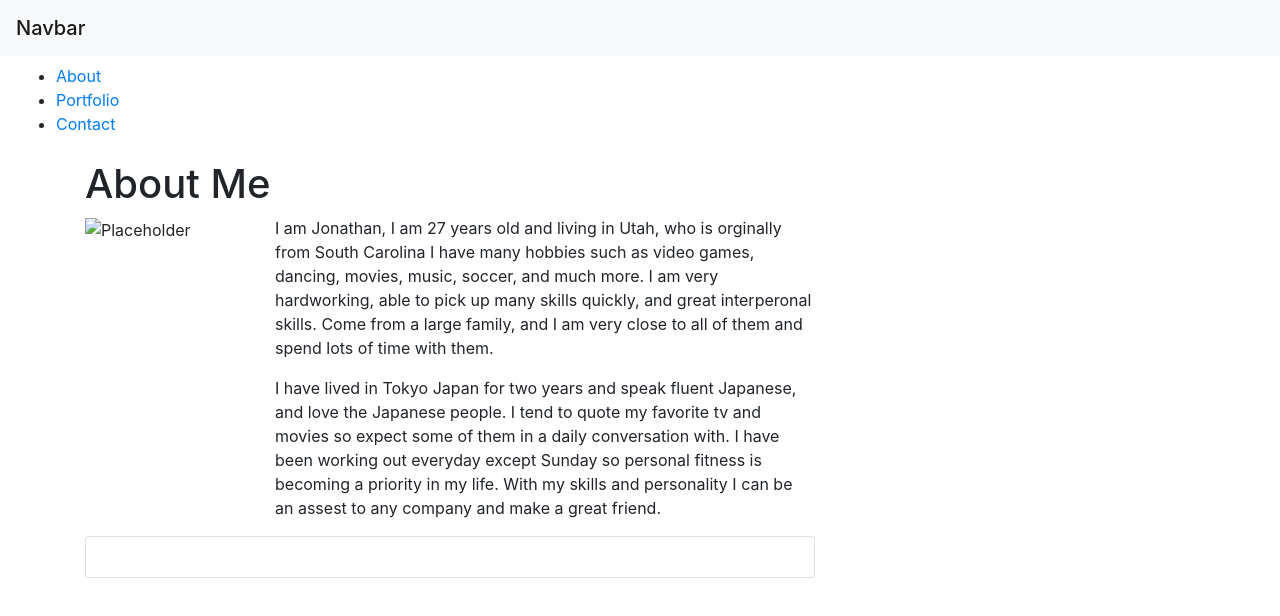
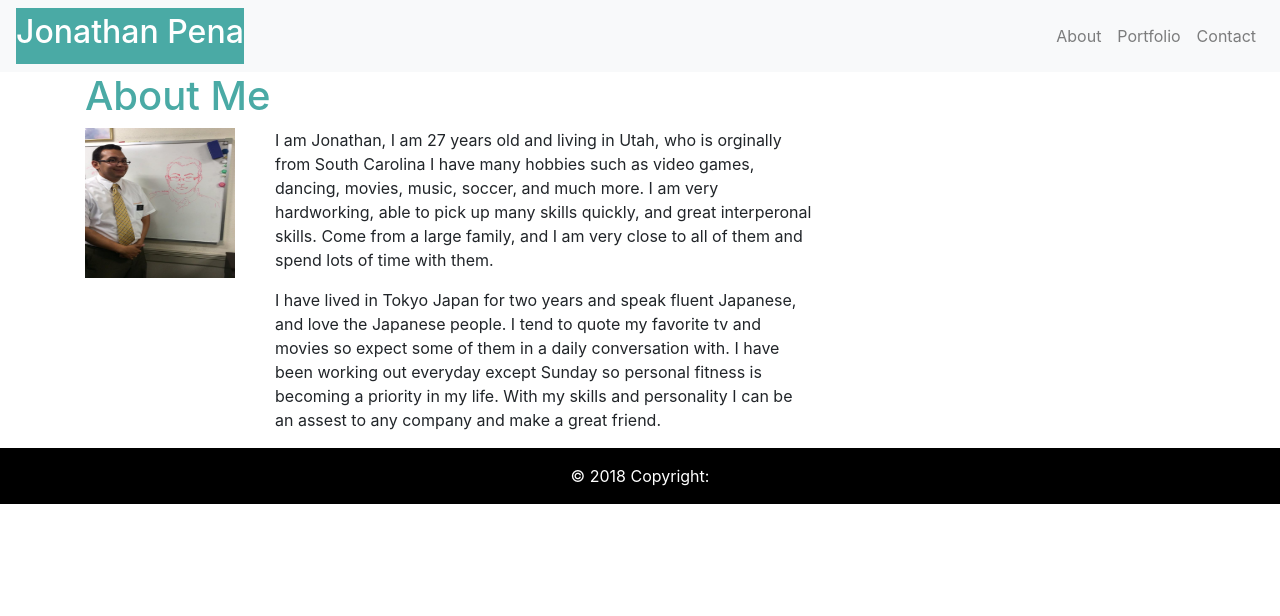
Before and after one commit to penajtokyo/Bootstrap-Portfolio, a plain HTML site: page index.html in a window 1280 px wide. Drawn offline with nearby package versions, Linux system fonts and the light colour scheme.

Commit message:
Getting it done

```diff
--- a/index.html
+++ b/index.html
@@ -10,45 +10,28 @@
 
 </head>
 <body>
-    <!-- <div class="container">
-    <nav class="navbar navbar-light bg-light" >
-            <span class="navbar-brand mb-1 h1 color">Jonathan Pena</span>
-        </nav>
-    </div>
-            <div class="collapse navbar-collapse" id="bs-example-navbar-collapse-1">
-                <ul class="nav navbar-nav navbar-right">
-                <li><a href="#">About</a></li>
-                <li><a href="#">Portfolio</a></li>
-                <li><a href="#">Contact</a></li>
-                </ul>
-            </div>
+
+    <nav class="navbar navbar-expand-md navbar-light bg-light">
+
+        <a class="navbar-brand text-white color" href="#"><h2>Jonathan Pena</h2></a>
+        <button class="navbar-toggler" type="button" data-toggle="collapse" data-target="#navbarNav" aria-controls="navbarNav" aria-expanded="false"
+            aria-label="Toggle navigation">
+            <span class="navbar-toggler-icon"></span>
+        </button>
+        <div class="collapse navbar-collapse" id="navbarNav">
+            <ul class="navbar-nav ml-auto">
+                <li class="nav-item">
+                    <a class="nav-link" href="./index.html">About</a>
+                </li>
+                <li class="nav-item">
+                    <a class="nav-link" href="./portfolio.html">Portfolio</a>
+                </li>
+                <li class="nav-item">
+                    <a class="nav-link" href="./contact.html">Contact</a>
+                </li>
+            </ul>
         </div>
-     </nav> -->
-     <!-- <nav class="navbar navbar-light bg-light">
-            <span class="navbar-brand mb-0 h1">Jonathan Pena</span>
-          </nav>
-     <ul class="navbar  navbar-justify-content-end">
-            <li class="nav-item">
-              <a class="nav-link active" href="#">About</a>
-            </li>
-            <li class="nav-item">
-              <a class="nav-link" href="#">Portfolio</a>
-            </li>
-            <li class="nav-item">
-              <a class="nav-link" href="#">Contact</a>
-            </li>
-          </ul> -->
-    <nav class="navbar navbar-light bg-light">
-        <span class="navbar-brand mb-0 h1">Navbar</span>
-        </nav>
-        <div class="navbar id="navbar-justify-content-end">
-            <ul class="navbar-right">
-                    <li><a href="#">About</a></li>
-                    <li><a href="#">Portfolio</a></li>
-                    <li><a href="#">Contact</a></li>
-            </ul>
-
-        </div>
+    </nav>
 
 
 
@@ -56,11 +39,11 @@
         <div class= "row">
             <div class= "col-md-8">
                 <div class= "page-header">
-                    <h1>About Me</h1>
+                    <h1 class=textColor>About Me</h1>
                 </div>
                 <div class=row>
                     <div class=col-md-3>
-                        <img class=img src="./12938360_10153337768591577_2882691440148205795_n.jpg" alt="Placeholder" class="img=thumbnail">
+                        <img class=img src="./me.jpg" alt="Placeholder" class="img=thumbnail">
                     </div>
                     <div class=col-md-9>
                         <p>I am Jonathan, I am 27 years old and living in Utah, who is orginally from South Carolina
@@ -76,10 +59,6 @@
                         </p>
                     </div>
                 </div>
-            <div class=col-m-4>
-              <div class=card>
-                  <div class=card-body>
-
                   </div>
               </div>
             </div>
@@ -88,5 +67,12 @@
     </div>
 
 
+<footer class="page-footer font-small footColor">
+    <div class="footer-copyright text-center text-color white py-3">© 2018 Copyright:
+    </div>
+  </footer>
+
+
+
 </body>
 </html>
--- a/style.css
+++ b/style.css
@@ -7,3 +7,13 @@
     background-color: #4aaaa5;
 
 }
+
+.textColor{
+    color:#4aaaa5;
+}
+
+.footColor{
+    background-color:black;
+    color:white;
+
+}
```
Also changed, not shown: contact.html (added, +70 -0 lines), portfolio.html (added).
